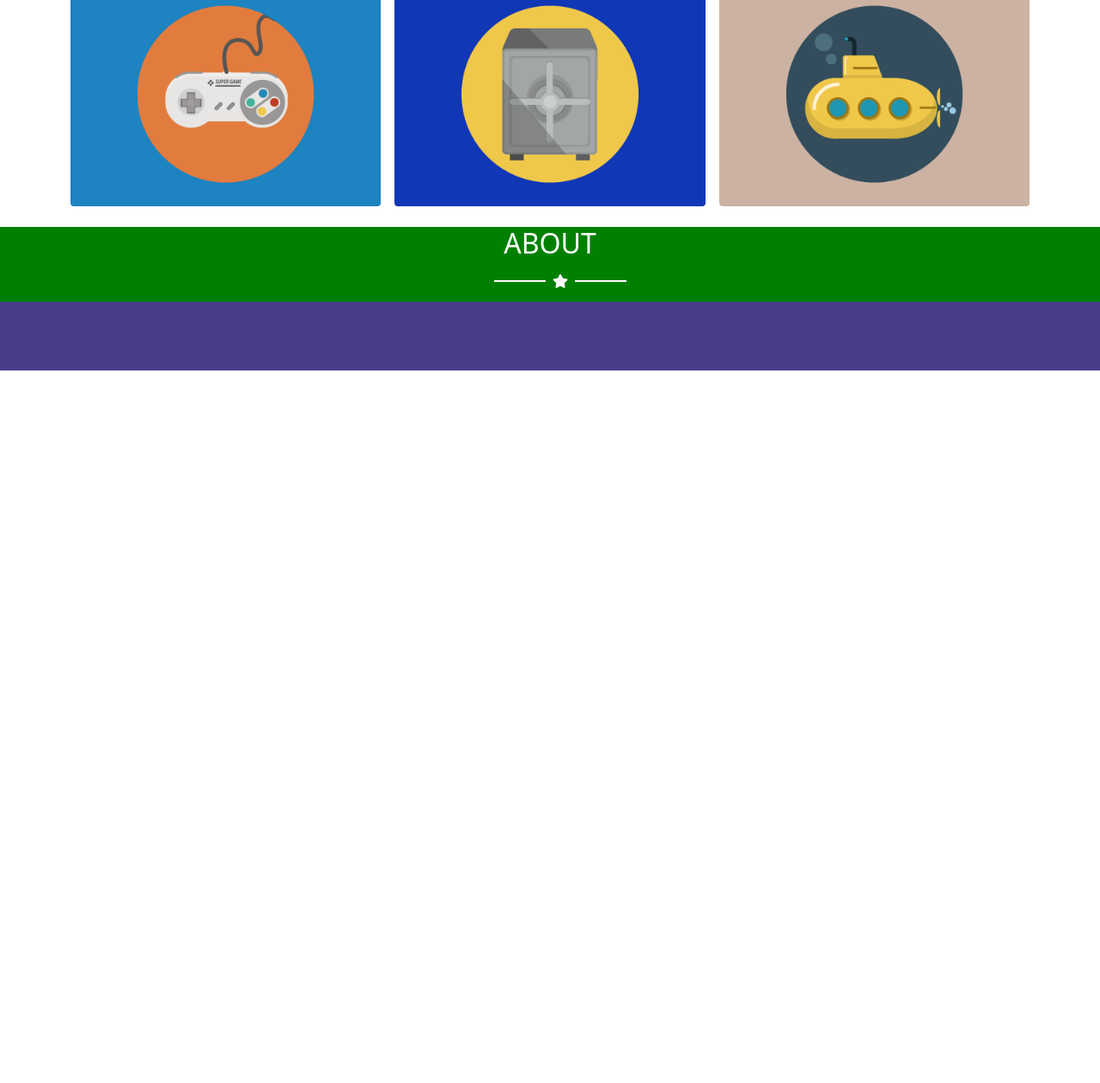
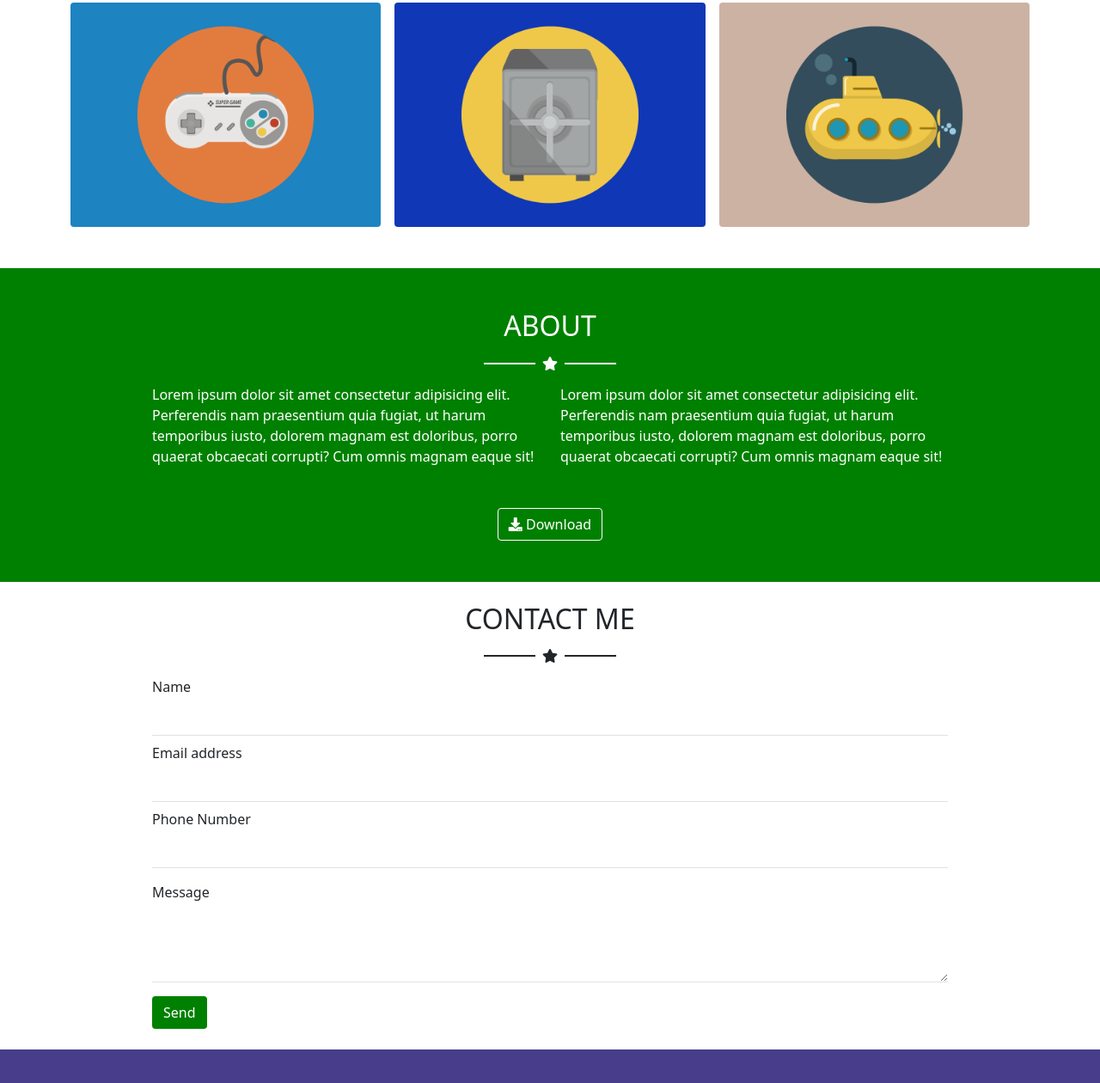
Before and after one commit to ferdlet/html-css-bootstrap-freelancer, a plain HTML site: page index.html in a window 1280 px wide. Shown: the part 824-2084 px from the top of the page at 86% size. Before the commit the page ends 1255 px from the top, so only its background shows below. Drawn offline with nearby package versions, Linux system fonts and the light colour scheme.

Commit message:
contact + about

```diff
--- a/index.html
+++ b/index.html
@@ -63,7 +63,7 @@
         <!-- Fine Jumbotron -->
 
         <!-- portfolio -->
-        <div class="portfolio my-4 container-fluid">
+        <div class="portfolio my-5 container-fluid">
             <h2 class="text-uppercase text-center">portfolio</h2>
             <div class="container my-3 d-flex justify-content-center align-items-center">
                 <div class="bg-dark separatore"></div>
@@ -111,25 +111,63 @@
         <!-- Fine portfolio -->
 
         <!-- inizio about -->
-        <div class="about container-fluid ms_bgc-green">
+        <div class="about container-fluid ms_bgc-green py-5">
             <div class="container text-white">
                 <h2 class="text-uppercase text-center">about</h2>
                 <div class="container my-3 d-flex justify-content-center align-items-center">
                     <div class="bg-white separatore"></div>
                     <i class="fas fa-star text-white mx-2"></i>
                     <div class="bg-white separatore"></div>
+                </div>
                 <div class="row">
-
+                    <div class="offset-1 col-10 col-sm-5">
+                        Lorem ipsum dolor sit amet consectetur adipisicing elit. Perferendis nam praesentium quia fugiat, ut harum temporibus iusto, dolorem magnam est doloribus, porro quaerat obcaecati corrupti? Cum omnis magnam eaque sit!
+                    </div>
+                    <div class="offset-1 col-10 offset-sm-0 col-sm-5 mt-3 mt-sm-0">
+                        Lorem ipsum dolor sit amet consectetur adipisicing elit. Perferendis nam praesentium quia fugiat, ut harum
+                        temporibus iusto, dolorem magnam est doloribus, porro quaerat obcaecati corrupti? Cum omnis magnam eaque sit!
+                    </div>
+                </div>
+                <div class="row row-cols-1 mt-5">
+                    <div class="col text-center">
+                        <button type="button" class="btn border-white">
+                            <a class="text-white text-decoration-none" href="#"><i class="fas fa-download"></i> Download</a>
+                        </button>
+                    </div>
                 </div>
             </div>
         </div>
         <!-- Fine about -->
 
         <!-- Inizio contatti -->
-        <div class="contact container-fluid">
-            <div class="row">
-                <div class="col-12">
-
+        <div class="contact py-4 container-fluid">
+            <div class="container">
+                <h2 class="text-uppercase text-center">CONTACT ME</h2>
+                <div class="container my-3 d-flex justify-content-center align-items-center">
+                    <div class="bg-dark separatore"></div>
+                    <i class="fas fa-star text-dark mx-2"></i>
+                    <div class="bg-dark separatore"></div>
+                </div>
+                <div class="row">
+                    <div class="offset-1 col-10">
+                        <div class="mb-2">
+                            <label for="exampleFormControlInput1" class="form-label">Name</label>
+                            <input type="email" class="border-0 border-bottom rounded-0 form-control" id="exampleFormControlInput1">
+                        </div>
+                        <div class="mb-2">
+                            <label for="exampleFormControlInput1" class="form-label">Email address</label>
+                            <input type="email" class="form-control border-0 border-bottom rounded-0" id="exampleFormControlInput1">
+                        </div>
+                        <div class="mb-3">
+                            <label for="exampleFormControlInput1" class="form-label">Phone Number</label>
+                            <input type="email" class="form-control border-0 border-bottom rounded-0" id="exampleFormControlInput1">
+                        </div>
+                        <div class="mb-3">
+                            <label for="exampleFormControlTextarea1" class="form-label">Message</label>
+                            <textarea class="form-control border-0 border-bottom rounded-0" id="exampleFormControlTextarea1" rows="3"></textarea>
+                        </div>
+                        <button type="button" class="text-white btn ms_bgc-green">Send</button>
+                    </div>
                 </div>
             </div>
         </div>
@@ -142,7 +180,9 @@
 
         <!-- Inizio footer-top -->
         <div class="container-fluid footer-top">
+            <div class="row row-col-1 row-col-sm-3">
 
+            </div>
 
         </div>
         <!-- Fine footer-top -->
```
